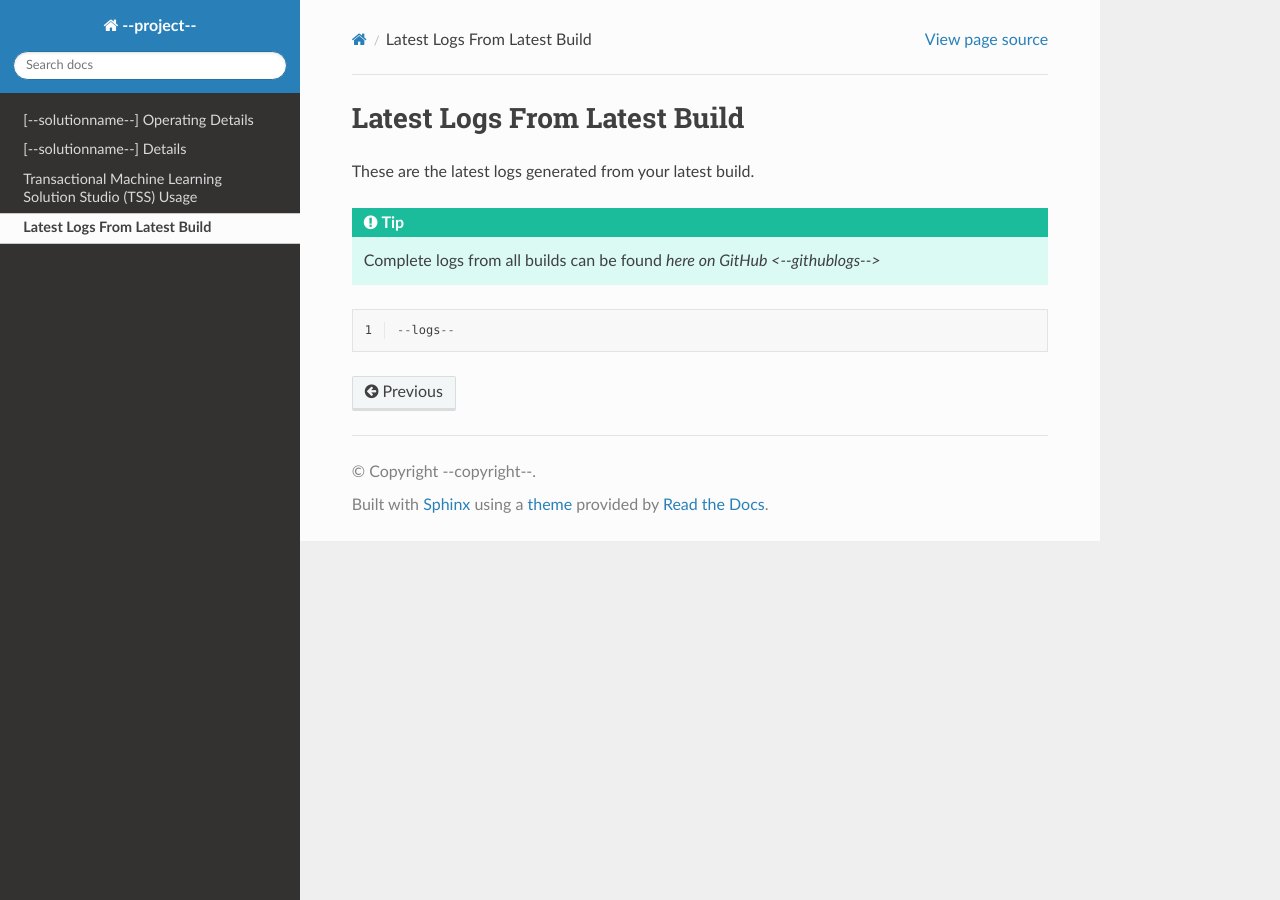
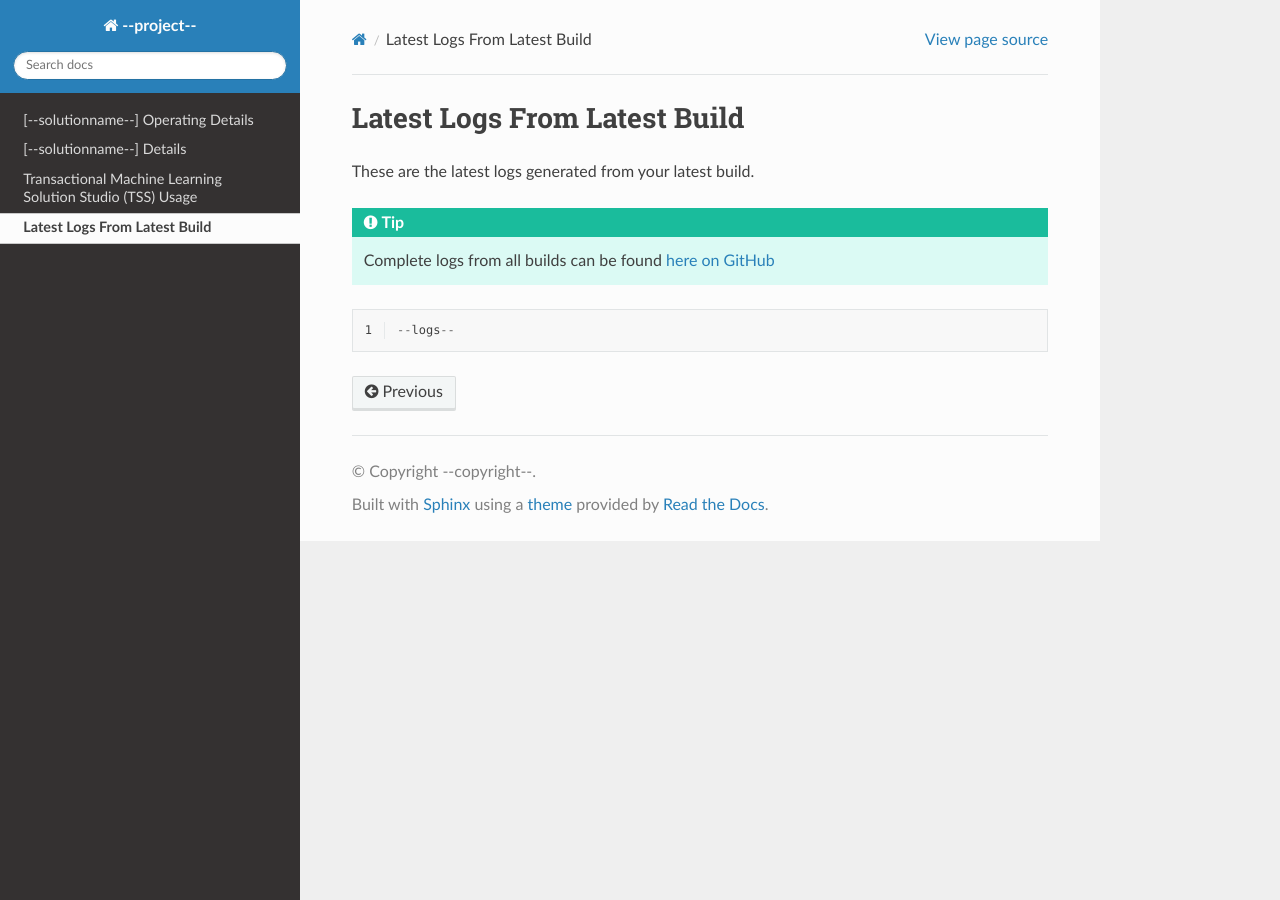
Before and after one commit to vanesalcb06/tssproject2-2b5c, a Sphinx documentation site: the page built from docs/source/logs.rst, in a window 1280 px wide. Built offline with Sphinx 7.4.7 and the Read the Docs theme 3.1.0, drawn with Linux system fonts in a browser that asks for light colours.

Commit message:
Update logs.rst

```diff
--- a/docs/source/logs.rst
+++ b/docs/source/logs.rst
@@ -4,7 +4,7 @@ Latest Logs From Latest Build
 These are the latest logs generated from your latest build.
 
 .. tip::
-   Complete logs from all builds can be found `here on GitHub <--githublogs-->`
+   Complete logs from all builds can be found `here on GitHub <--githublogs-->`_
 
 .. code-block::
   :linenos:
```
